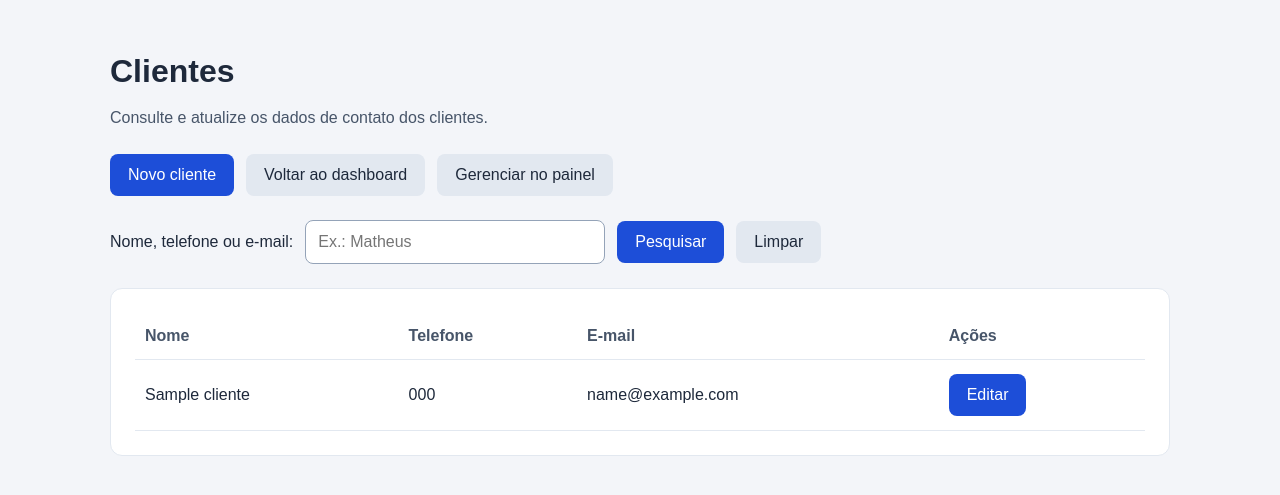
After one commit to matheuzdbatista/gestao-negocio, a Django app: page /clientes/ in a window 1280 px wide. The commit adds this page. Shown: the top 495 px of the page. Run offline with Django 5.2, Linux system fonts and the light colour scheme; a user stored in the database is signed in; tables that the repository leaves empty hold one stand-in row (values such as "Sample post").

Commit message:
Adiciona consulta cadastro e edicao de clientes

```diff
--- a/config/urls.py
+++ b/config/urls.py
@@ -6,6 +6,9 @@ from gestao.views import (
     lista_produtos,
     novo_produto,
     editar_produto,
+    lista_clientes,
+    novo_cliente,
+    editar_cliente,
 )
 
 
@@ -19,4 +22,11 @@ urlpatterns = [
         editar_produto,
         name="editar_produto",
     ),
+    path("clientes/", lista_clientes, name="lista_clientes"),
+    path("clientes/novo/", novo_cliente, name="novo_cliente"),
+    path(
+        "clientes/<int:pk>/editar/",
+        editar_cliente,
+        name="editar_cliente",
+    ),
 ]
--- /dev/null
+++ b/gestao/templates/gestao/clientes.html
@@ -0,0 +1,237 @@
+<!DOCTYPE html>
+<html lang="pt-br">
+<head>
+    <meta charset="UTF-8">
+    <meta name="viewport" content="width=device-width, initial-scale=1">
+    <title>Clientes | Painel de Gestão</title>
+
+    <style>
+        * {
+            box-sizing: border-box;
+        }
+
+        body {
+            margin: 0;
+            background: #f3f5f9;
+            color: #1e293b;
+            font-family: Arial, sans-serif;
+        }
+
+        main {
+            max-width: 1100px;
+            margin: auto;
+            padding: 32px 20px;
+        }
+
+        h1 {
+            margin-bottom: 8px;
+        }
+
+        .descricao {
+            color: #475569;
+            line-height: 1.5;
+        }
+
+        .acoes,
+        form {
+            display: flex;
+            flex-wrap: wrap;
+            align-items: center;
+            gap: 12px;
+            margin: 24px 0;
+        }
+
+        .botao {
+            display: inline-block;
+            padding: 12px 18px;
+            border: 0;
+            border-radius: 8px;
+            background: #1d4ed8;
+            color: white;
+            text-decoration: none;
+            font: inherit;
+            cursor: pointer;
+        }
+
+        .botao:hover {
+            background: #1e40af;
+        }
+
+        .secundario {
+            background: #e2e8f0;
+            color: #1e293b;
+        }
+
+        .secundario:hover {
+            background: #cbd5e1;
+        }
+
+        input {
+            width: 300px;
+            max-width: 100%;
+            padding: 12px;
+            border: 1px solid #94a3b8;
+            border-radius: 8px;
+            background: white;
+            color: #1e293b;
+            font: inherit;
+        }
+
+        a:focus-visible,
+        button:focus-visible,
+        input:focus-visible {
+            outline: 3px solid #1e293b;
+            outline-offset: 3px;
+        }
+
+        .painel {
+            padding: 24px;
+            border: 1px solid #e2e8f0;
+            border-radius: 12px;
+            background: white;
+        }
+
+        .tabela {
+            overflow-x: auto;
+        }
+
+        table {
+            width: 100%;
+            border-collapse: collapse;
+        }
+
+        th,
+        td {
+            padding: 14px 10px;
+            text-align: left;
+            border-bottom: 1px solid #e2e8f0;
+        }
+
+        th {
+            color: #475569;
+        }
+
+        @media (max-width: 480px) {
+            main {
+                padding: 20px 14px;
+            }
+
+            .painel {
+                padding: 16px;
+            }
+
+            input {
+                width: 100%;
+            }
+        }
+    </style>
+</head>
+
+<body>
+    <main>
+        <h1>Clientes</h1>
+
+        <p class="descricao">
+            Consulte e atualize os dados de contato dos clientes.
+        </p>
+
+        <nav class="acoes" aria-label="Navegação">
+            <a class="botao" href="{% url 'novo_cliente' %}">
+                Novo cliente
+            </a>
+
+            <a
+                class="botao secundario"
+                href="{% url 'dashboard' %}"
+            >
+                Voltar ao dashboard
+            </a>
+
+            <a
+                class="botao secundario"
+                href="{% url 'admin:gestao_cliente_changelist' %}"
+            >
+                Gerenciar no painel
+            </a>
+        </nav>
+
+        <form
+            method="get"
+            action="{% url 'lista_clientes' %}"
+            aria-label="Pesquisa de clientes"
+        >
+            <label for="busca">Nome, telefone ou e-mail:</label>
+
+            <input
+                type="search"
+                id="busca"
+                name="busca"
+                value="{{ busca }}"
+                placeholder="Ex.: Matheus"
+            >
+
+            <button class="botao" type="submit">
+                Pesquisar
+            </button>
+
+            <a
+                class="botao secundario"
+                href="{% url 'lista_clientes' %}"
+            >
+                Limpar
+            </a>
+        </form>
+
+        <section class="painel" aria-label="Lista de clientes">
+            {% if clientes %}
+                <div class="tabela">
+                    <table>
+                        <thead>
+                            <tr>
+                                <th scope="col">Nome</th>
+                                <th scope="col">Telefone</th>
+                                <th scope="col">E-mail</th>
+                                <th scope="col">Ações</th>
+                            </tr>
+                        </thead>
+
+                        <tbody>
+                            {% for cliente in clientes %}
+                                <tr>
+                                    <td>{{ cliente.nome }}</td>
+
+                                    <td>
+                                        {{ cliente.telefone|default:"—" }}
+                                    </td>
+
+                                    <td>
+                                        {{ cliente.email|default:"—" }}
+                                    </td>
+
+                                    <td>
+                                        <a
+                                            class="botao"
+                                            href="{% url 'editar_cliente' cliente.pk %}"
+                                            aria-label="Editar {{ cliente.nome }}"
+                                        >
+                                            Editar
+                                        </a>
+                                    </td>
+                                </tr>
+                            {% endfor %}
+                        </tbody>
+                    </table>
+                </div>
+            {% else %}
+                {% if busca %}
+                    <p>
+                        Nenhum cliente encontrado para “{{ busca }}”.
+                    </p>
+                {% else %}
+                    <p>Nenhum cliente cadastrado.</p>
+                {% endif %}
+            {% endif %}
+        </section>
+    </main>
+</body>
+</html>
--- a/gestao/templates/gestao/dashboard.html
+++ b/gestao/templates/gestao/dashboard.html
@@ -214,7 +214,7 @@
                 Produtos
             </a>
 
-            <a href="{% url 'admin:gestao_cliente_changelist' %}">
+            <a href="{% url 'lista_clientes' %}">
                 Clientes
             </a>
 
--- a/gestao/views.py
+++ b/gestao/views.py
@@ -4,8 +4,8 @@ from decimal import Decimal
 from django.contrib.admin.views.decorators import staff_member_required
 from django.db.models import F, Q
 from django.shortcuts import render, redirect, get_object_or_404
-from .forms import ProdutoForm, ProdutoEdicaoForm
 
+from .forms import ProdutoForm, ProdutoEdicaoForm, ClienteForm
 from .models import Cliente, Produto, Venda, ItemVenda, MovimentoCaixa
 
 
@@ -58,20 +58,14 @@ def dashboard(request):
     )
 
     entradas = sum(
-        movimentos.filter(
-            tipo="entrada"
-        ).values_list("valor", flat=True),
+        movimentos.filter(tipo="entrada").values_list("valor", flat=True),
         Decimal("0.00"),
     )
 
     saidas = sum(
-        movimentos.filter(
-            tipo="saida"
-        ).values_list("valor", flat=True),
+        movimentos.filter(tipo="saida").values_list("valor", flat=True),
         Decimal("0.00"),
     )
-
-    saldo = entradas - saidas
 
     estoque_baixo = Produto.objects.filter(
         estoque__lte=F("estoque_minimo")
@@ -79,19 +73,15 @@ def dashboard(request):
 
     if erro:
         periodo = "Período inválido — corrija as datas"
-
     elif inicio and fim:
         periodo = (
             f"De {inicio.strftime('%d/%m/%Y')} "
             f"até {fim.strftime('%d/%m/%Y')}"
         )
-
     elif inicio:
         periodo = f"A partir de {inicio.strftime('%d/%m/%Y')}"
-
     elif fim:
         periodo = f"Até {fim.strftime('%d/%m/%Y')}"
-
     else:
         periodo = "Todo o período"
 
@@ -103,7 +93,7 @@ def dashboard(request):
         "estoque_baixo": estoque_baixo,
         "entradas": entradas,
         "saidas": saidas,
-        "saldo": saldo,
+        "saldo": entradas - saidas,
         "inicio": inicio_texto,
         "fim": fim_texto,
         "periodo": periodo,
@@ -116,7 +106,6 @@ def dashboard(request):
 @staff_member_required
 def lista_produtos(request):
     busca = request.GET.get("busca", "").strip()
-
     produtos = Produto.objects.all().order_by("nome", "id")
 
     if busca:
@@ -125,12 +114,16 @@ def lista_produtos(request):
             | Q(codigo__icontains=busca)
         )
 
-    contexto = {
-        "produtos": produtos,
-        "busca": busca,
-    }
+    return render(
+        request,
+        "gestao/produtos.html",
+        {
+            "produtos": produtos,
+            "busca": busca,
+        },
+    )
 
-    return render(request, "gestao/produtos.html", contexto)
+
 @staff_member_required
 def novo_produto(request):
     if request.method == "POST":
@@ -139,15 +132,19 @@ def novo_produto(request):
         if form.is_valid():
             form.save()
             return redirect("lista_produtos")
-
     else:
         form = ProdutoForm()
 
     return render(
         request,
         "gestao/produto_form.html",
-        {"form": form},
+        {
+            "form": form,
+            "editando": False,
+        },
     )
+
+
 @staff_member_required
 def editar_produto(request, pk):
     produto = get_object_or_404(Produto, pk=pk)
@@ -158,7 +155,6 @@ def editar_produto(request, pk):
         if form.is_valid():
             form.save()
             return redirect("lista_produtos")
-
     else:
         form = ProdutoEdicaoForm(instance=produto)
 
@@ -170,3 +166,69 @@ def editar_produto(request, pk):
             "editando": True,
         },
     )
+
+
+@staff_member_required
+def lista_clientes(request):
+    busca = request.GET.get("busca", "").strip()
+    clientes = Cliente.objects.all().order_by("nome", "id")
+
+    if busca:
+        clientes = clientes.filter(
+            Q(nome__icontains=busca)
+            | Q(telefone__icontains=busca)
+            | Q(email__icontains=busca)
+        )
+
+    return render(
+        request,
+        "gestao/clientes.html",
+        {
+            "clientes": clientes,
+            "busca": busca,
+        },
+    )
+
+
+@staff_member_required
+def novo_cliente(request):
+    if request.method == "POST":
+        form = ClienteForm(request.POST)
+
+        if form.is_valid():
+            form.save()
+            return redirect("lista_clientes")
+    else:
+        form = ClienteForm()
+
+    return render(
+        request,
+        "gestao/cliente_form.html",
+        {
+            "form": form,
+            "editando": False,
+        },
+    )
+
+
+@staff_member_required
+def editar_cliente(request, pk):
+    cliente = get_object_or_404(Cliente, pk=pk)
+
+    if request.method == "POST":
+        form = ClienteForm(request.POST, instance=cliente)
+
+        if form.is_valid():
+            form.save()
+            return redirect("lista_clientes")
+    else:
+        form = ClienteForm(instance=cliente)
+
+    return render(
+        request,
+        "gestao/cliente_form.html",
+        {
+            "form": form,
+            "editando": True,
+        },
+    )
```
Also changed, not shown: gestao/forms.py (+24 -1 lines), gestao/templates/gestao/cliente_form.html (added, +152 -0 lines).
